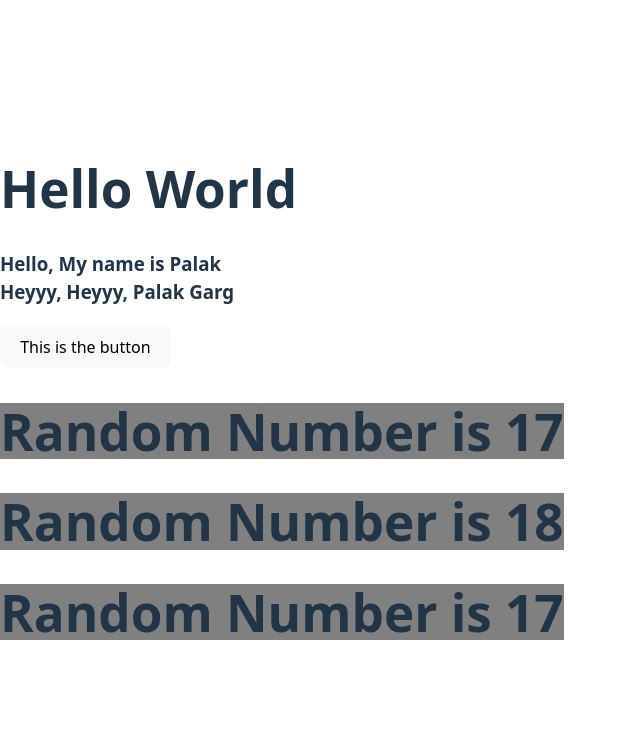
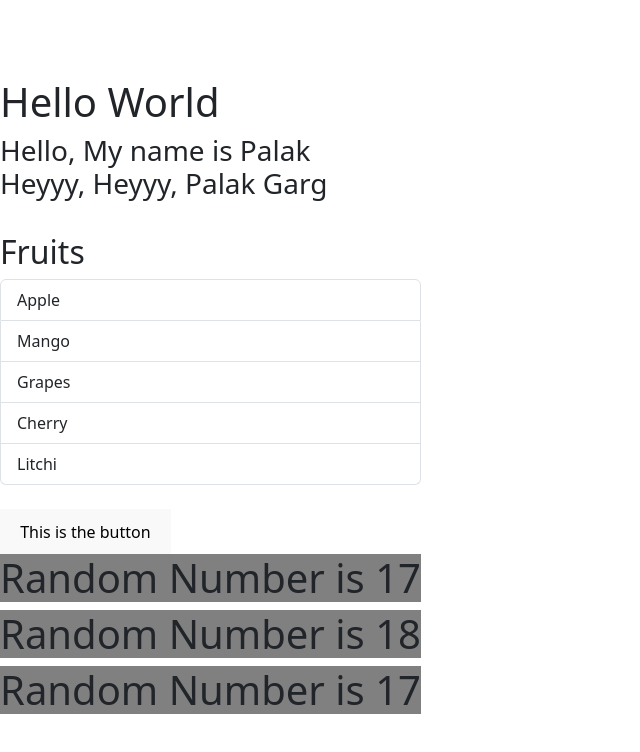
Before and after one commit to palakgarg0401/Learning_React, a React (Vite) app in the folder first-react-app/: page / in a window 1280 px wide. Shown: the top 752 px of the page, without its empty margins (0-640 px from the left). Built offline with nearby package versions, Linux system fonts and the light colour scheme.

Commit message:
Fragments and Map method

```diff
--- a/first-react-app/package.json
+++ b/first-react-app/package.json
@@ -10,6 +10,7 @@
     "preview": "vite preview"
   },
   "dependencies": {
+    "bootstrap": "^5.3.7",
     "react": "^19.1.0",
     "react-dom": "^19.1.0"
   },
--- a/first-react-app/src/App.jsx
+++ b/first-react-app/src/App.jsx
@@ -1,16 +1,28 @@
 import Button from './Button.jsx'
 import Hello from './Hello.jsx';
 import Random from './Random.jsx';
+import "bootstrap/dist/css/bootstrap.min.css";
 
-function App() {  //functionalf component
-  return <div>
+function App() {  //functional component
+
+  let fruitName = ['Apple', 'Mango', 'Grapes', 'Cherry', 'Litchi'];
+
+  //Fragments <> </>
+  return <>
     <h1>Hello World</h1>
     <Hello></Hello>
+    <br />
+    {/* Map Mathod */}
+    <h2>Fruits</h2>
+    <ul className="list-group">
+      {fruitName.map((item) => <li className="list-group-item">{item}</li>)}
+    </ul>
+    <br />
     <Button></Button>
     <Random></Random>
     <Random></Random>
     <Random></Random>
-  </div>
+  </>
 }
 
 export default App;
```
Also changed, not shown: 1 other file (tests, documents, lock files or other folders).
